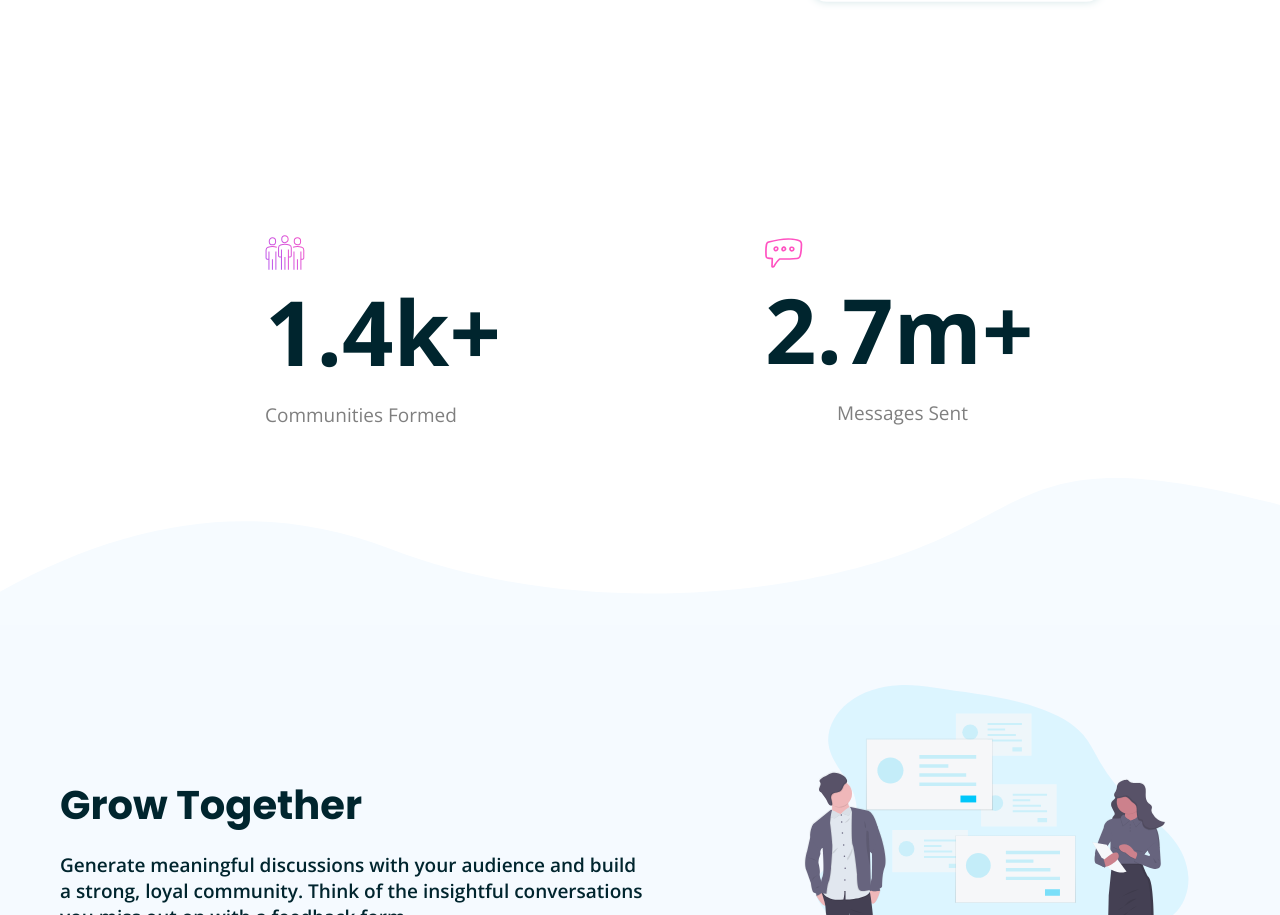
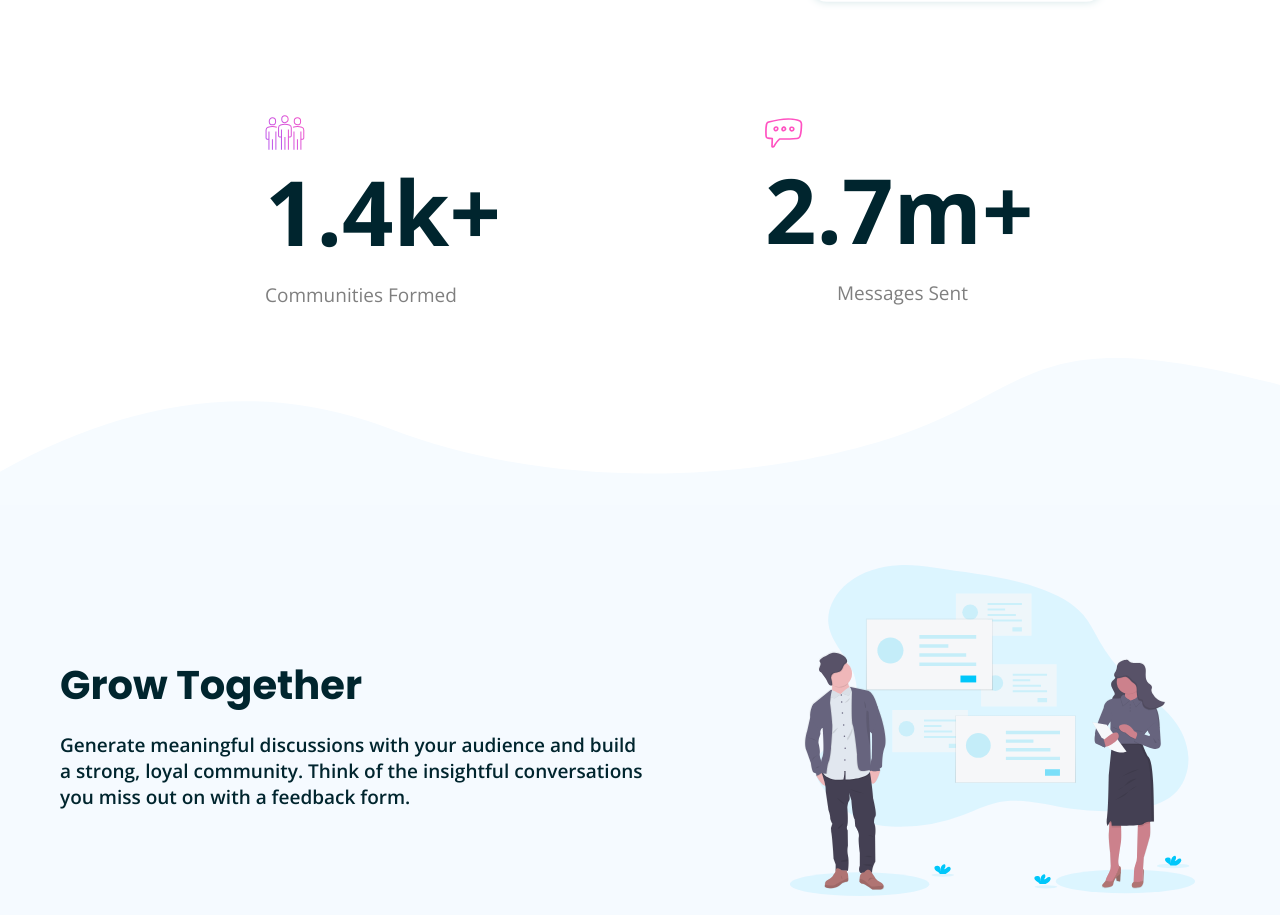
Before and after one commit to Zethess/huddle-landing-page-with-curved-sections, a plain HTML site: page index.html in a window 1280 px wide. Shown: the part 1359-2274 px from the top of the page. Drawn offline with nearby package versions, Linux system fonts and the light colour scheme.

Commit message:
update padding in homepage-community-text

```diff
--- a/assets/css/style.css
+++ b/assets/css/style.css
@@ -87,7 +87,7 @@ section{
   font-weight: 600;
 }
 .homepage-community-text{
-  margin: 170px 50px 0px 50px;
+  margin: 50px 50px 0px 50px;
   align-items: center;
   justify-content: center;
   gap: 110px;
```
